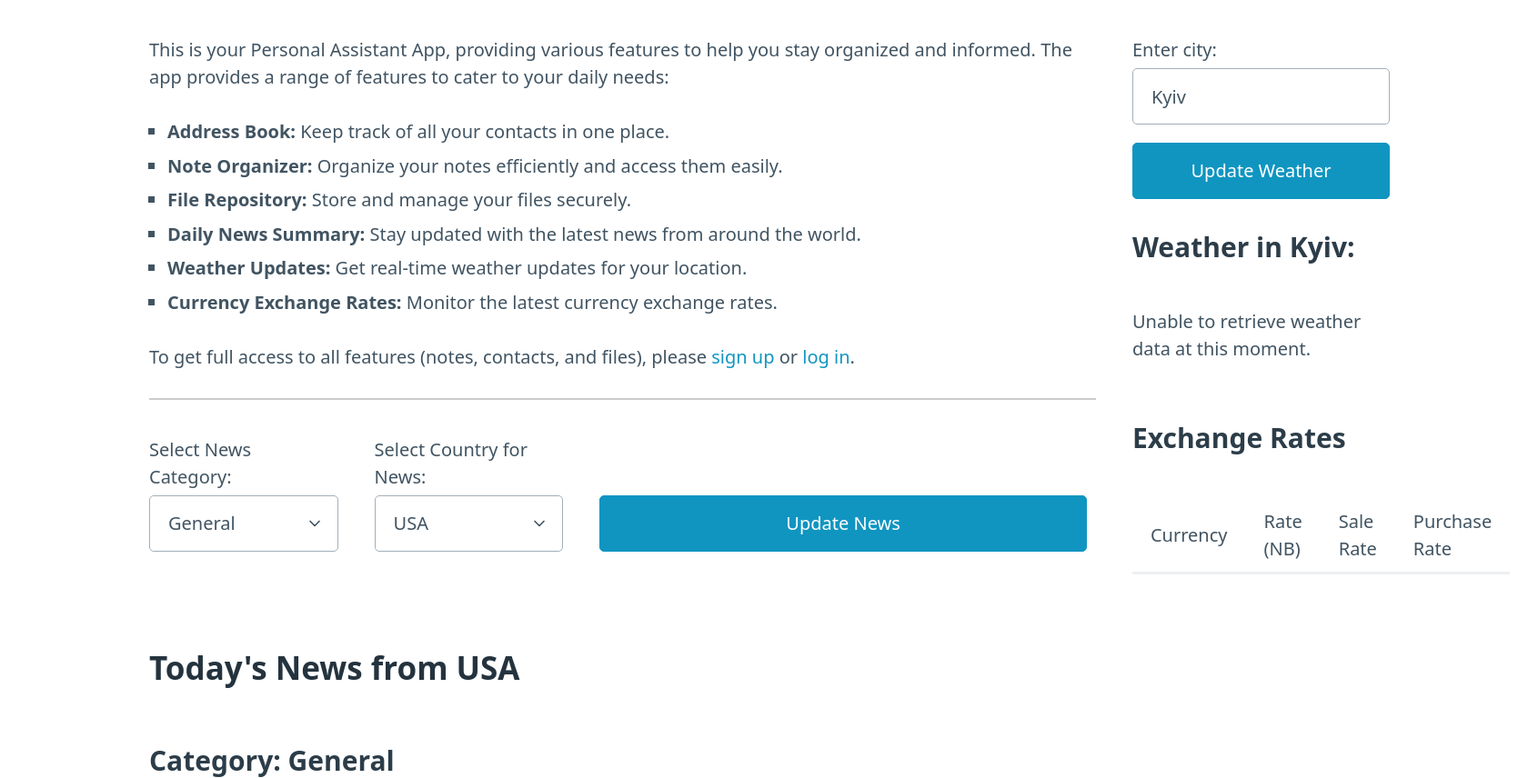
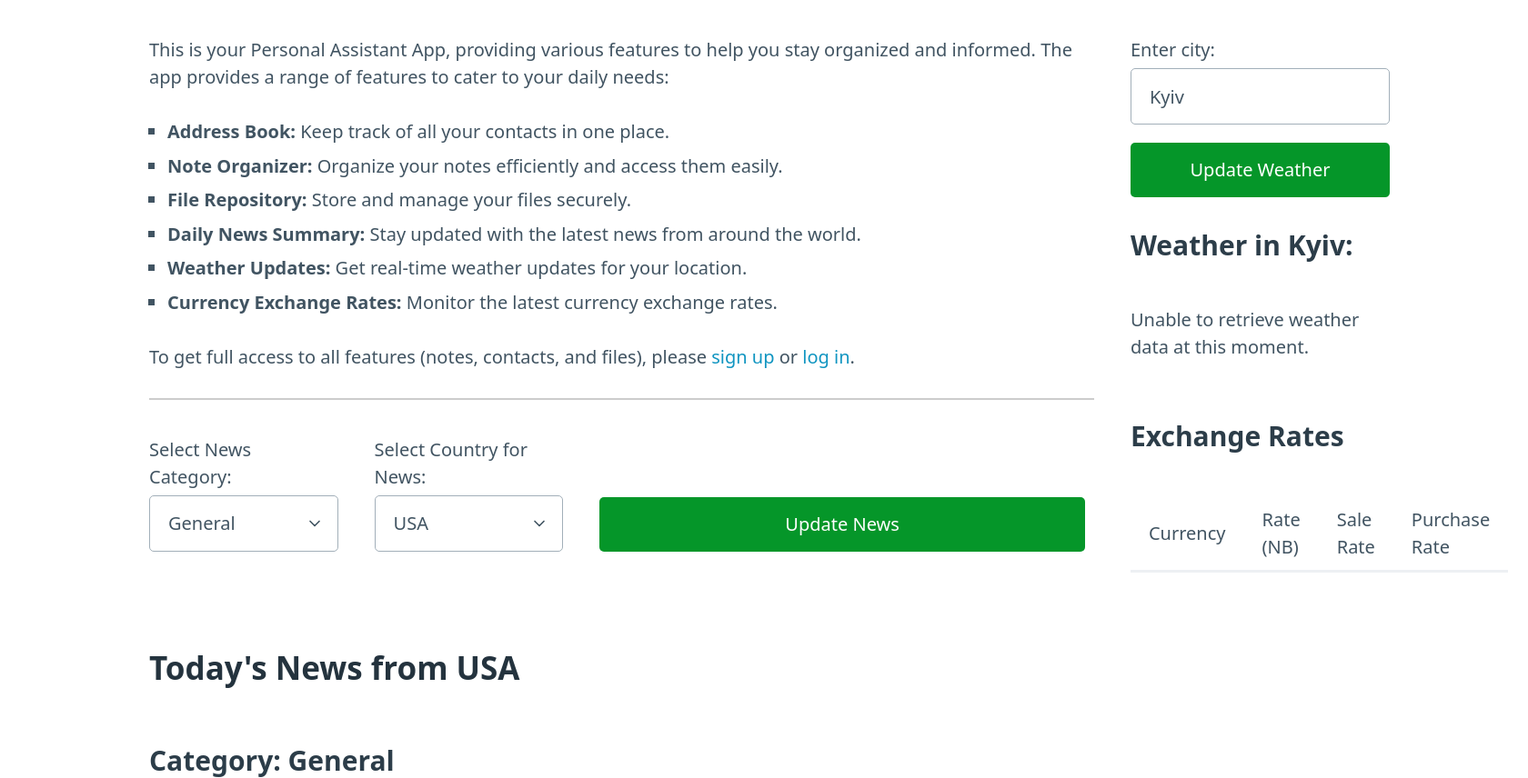
Before and after one commit to alex-nuclearboy/goit-py-web-project-team-8, a Django app: page /home/ in a window 1680 px wide. Shown: the part 90-946 px from the top of the page at 91% size. Run offline with Django 5.2, Linux system fonts and the light colour scheme; data that the repository does not hold is empty.

Commit message:
Change the colour of the news and weather update buttons

```diff
--- a/personal_assistant/newsapp/templates/newsapp/index.html
+++ b/personal_assistant/newsapp/templates/newsapp/index.html
@@ -94,6 +94,8 @@
         }
         .submit-button {
             width: 50;
+            background-color: rgb(5, 150, 41);
+            border: none;
         }
     </style>
 </head>
@@ -197,7 +199,7 @@
                 {% endif %}
                 <label for="city">{{ translations.enter_city }}</label>
                 <input type="text" id="city" name="city" placeholder="{{ translations.enter_city }}" value="{{ selected_city }}" required>
-                <button type="submit">{{ translations.update_weather }}</button>
+                <button type="submit" style="background-color: rgb(5, 150, 41); border: none;">{{ translations.update_weather }}</button>
             </form>
 
             <div>
```
